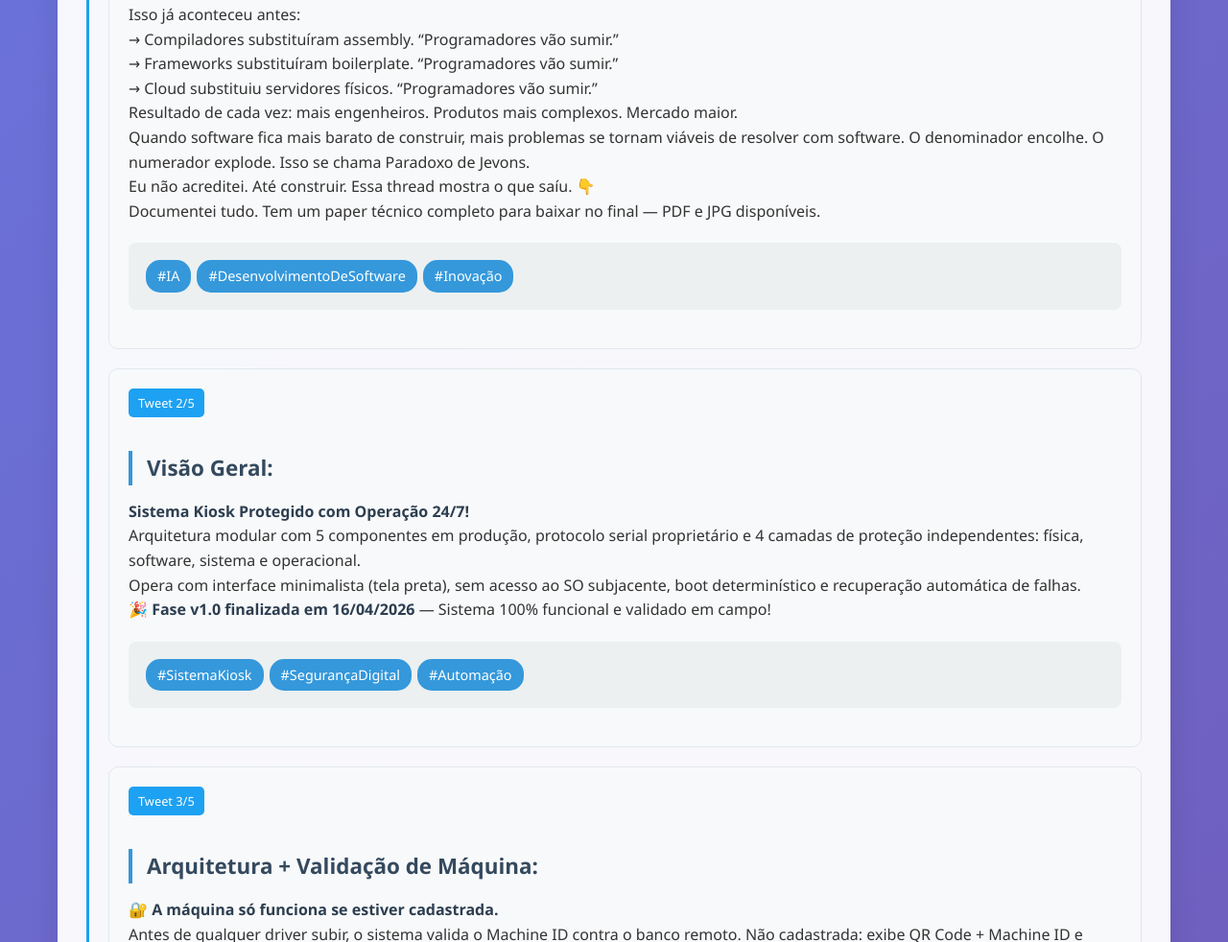
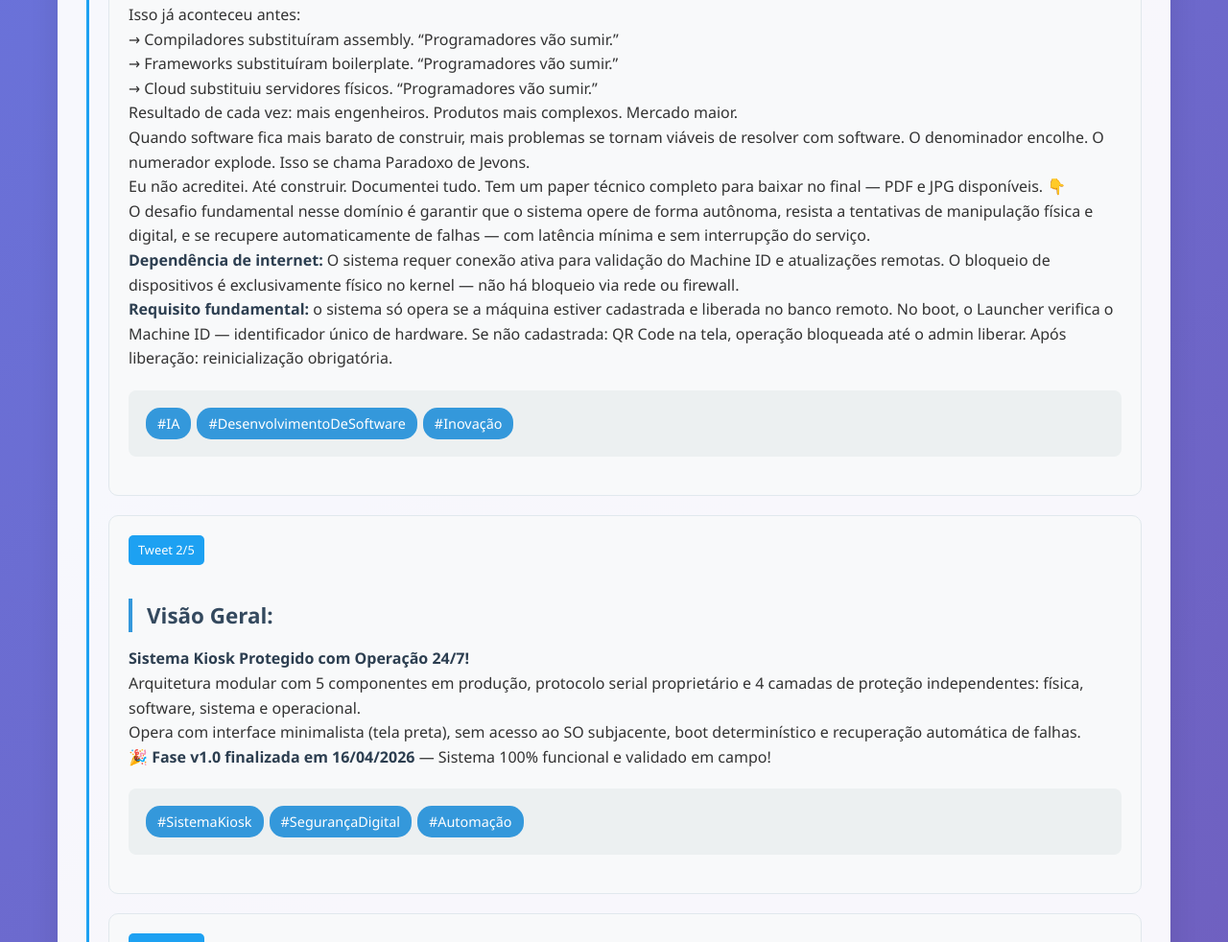
Before and after one commit to leandrobatissta/post_redes_socias, a plain HTML site: page index.html in a window 1280 px wide. Shown: the part 1614-2596 px from the top of the page at 96% size. Drawn offline with Linux system fonts and the light colour scheme.

Commit message:
Restore original intro after hook in all platforms: challenge, internet dependency, Machine ID

```diff
--- a/index.html
+++ b/index.html
@@ -454,8 +454,10 @@
                         → Cloud substituiu servidores físicos. “Programadores vão sumir.”</p>
                         <p>Resultado de cada vez: mais engenheiros. Produtos mais complexos. Mercado maior.</p>
                         <p>Quando software fica mais barato de construir, mais problemas se tornam viáveis de resolver com software. O denominador encolhe. O numerador explode. Isso se chama Paradoxo de Jevons.</p>
-                        <p>Eu não acreditei. Até construir. Essa thread mostra o que saíu. 👇</p>
-                        <p>Documentei tudo. Tem um paper técnico completo para baixar no final — PDF e JPG disponíveis.</p>
+                        <p>Eu não acreditei. Até construir. Documentei tudo. Tem um paper técnico completo para baixar no final — PDF e JPG disponíveis. 👇</p>
+                        <p>O desafio fundamental nesse domínio é garantir que o sistema opere de forma autônoma, resista a tentativas de manipulação física e digital, e se recupere automaticamente de falhas — com latência mínima e sem interrupção do serviço.</p>
+                        <p><strong>Dependência de internet:</strong> O sistema requer conexão ativa para validação do Machine ID e atualizações remotas. O bloqueio de dispositivos é exclusivamente físico no kernel — não há bloqueio via rede ou firewall.</p>
+                        <p><strong>Requisito fundamental:</strong> o sistema só opera se a máquina estiver cadastrada e liberada no banco remoto. No boot, o Launcher verifica o Machine ID — identificador único de hardware. Se não cadastrada: QR Code na tela, operação bloqueada até o admin liberar. Após liberação: reinicialização obrigatória.</p>
                         <div class="hashtags"><span>#IA</span><span>#DesenvolvimentoDeSoftware</span><span>#Inovação</span></div>
                     </div>
 
@@ -599,6 +601,9 @@
                 <p>Resultado de cada vez: mais engenheiros. Produtos mais complexos. Mercado maior.</p>
                 <p>Quando software fica mais barato de construir, mais problemas se tornam viáveis de resolver com software. O denominador encolhe. O numerador explode. Isso se chama Paradoxo de Jevons.</p>
                 <p>Eu não acreditei. Até construir. Documentei tudo. Tem um paper técnico completo para baixar no final — PDF e JPG disponíveis. 👇</p>
+                <p>O desafio fundamental nesse domínio é garantir que o sistema opere de forma autônoma, resista a tentativas de manipulação física e digital, e se recupere automaticamente de falhas — com latência mínima e sem interrupção do serviço.</p>
+                <p><strong>Dependência de internet:</strong> O sistema requer conexão ativa para validação do Machine ID e atualizações remotas. O bloqueio de dispositivos é exclusivamente físico no kernel — não há bloqueio via rede ou firewall.</p>
+                <p><strong>Requisito fundamental:</strong> o sistema só opera se a máquina estiver cadastrada e liberada no banco remoto. No boot, o Launcher verifica o Machine ID — identificador único de hardware. Se não cadastrada: QR Code na tela, operação bloqueada até o admin liberar. Após liberação: reinicialização obrigatória.</p>
                 <hr>
 
                 <h3>Visão Didática do Projeto</h3>
@@ -740,7 +745,10 @@
                 → Cloud substituiu servidores físicos. “Programadores vão sumir.”</p>
                 <p>Resultado de cada vez: mais engenheiros. Produtos mais complexos. Mercado maior.</p>
                 <p>Quando software fica mais barato de construir, mais problemas se tornam viáveis de resolver com software. O denominador encolhe. O numerador explode. Isso se chama Paradoxo de Jevons.</p>
-                <p>Eu não acreditei. Até construir. Documentei tudo. Tem um paper técnico completo para baixar no final — PDF e JPG disponíveis. �</p>
+                <p>Eu não acreditei. Até construir. Documentei tudo. Tem um paper técnico completo para baixar no final — PDF e JPG disponíveis. 👇</p>
+                <p>O desafio fundamental nesse domínio é garantir que o sistema opere de forma autônoma, resista a tentativas de manipulação física e digital, e se recupere automaticamente de falhas — com latência mínima e sem interrupção do serviço.</p>
+                <p><strong>Dependência de internet:</strong> O sistema requer conexão ativa para validação do Machine ID e atualizações remotas. O bloqueio de dispositivos é exclusivamente físico no kernel — não há bloqueio via rede ou firewall.</p>
+                <p><strong>Requisito fundamental:</strong> o sistema só opera se a máquina estiver cadastrada e liberada no banco remoto. No boot, o Launcher verifica o Machine ID — identificador único de hardware. Se não cadastrada: QR Code na tela, operação bloqueada até o admin liberar. Após liberação: reinicialização obrigatória.</p>
                 <hr>
                 <div class="tweet-thread">
                     <div class="tweet">
```
Also changed, not shown: 3 other files.
